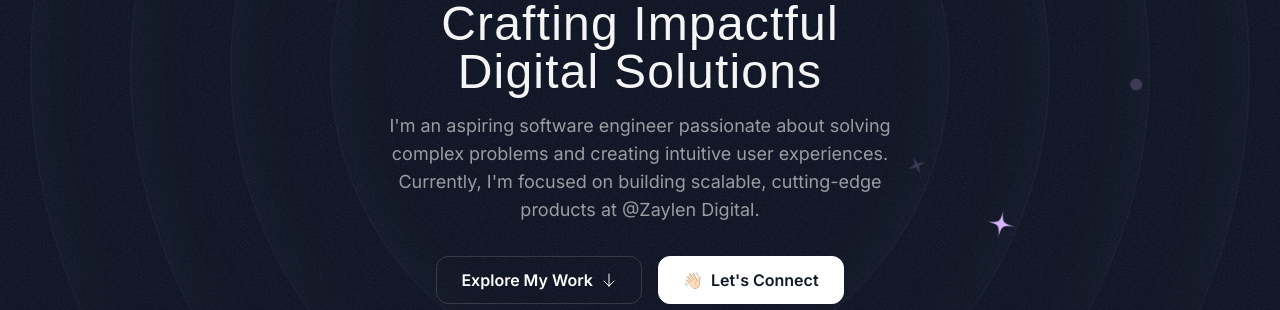
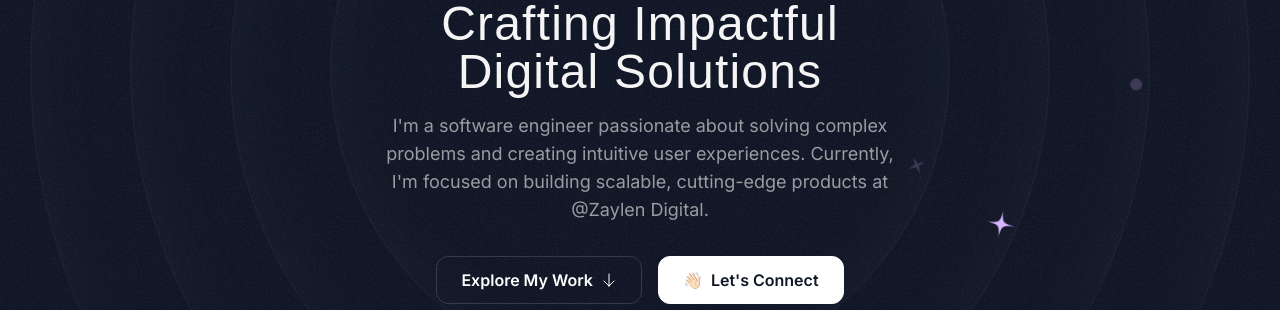
Before and after one commit to sabbirosa/sabbir-co, a Next.js app: page / in a window 1280 px wide. Shown: the part 406-716 px from the top of the page. Built offline with nearby package versions, Linux system fonts and the light colour scheme; a web font is replaced by a local one.

Commit message:
Update HeroSection description to reflect current software engineer status

```diff
--- a/src/sections/Hero.tsx
+++ b/src/sections/Hero.tsx
@@ -109,8 +109,8 @@ export const HeroSection = () => {
             Crafting Impactful Digital Solutions
           </h1>
           <p className="mt-4 text-center text-white/60 md:text-lg">
-            I&apos;m an aspiring software engineer passionate about solving
-            complex problems and creating intuitive user experiences. Currently,
+            I&apos;m a software engineer passionate about solving complex
+            problems and creating intuitive user experiences. Currently,
             I&apos;m focused on building scalable, cutting-edge products at
             @Zaylen Digital.
           </p>
```
